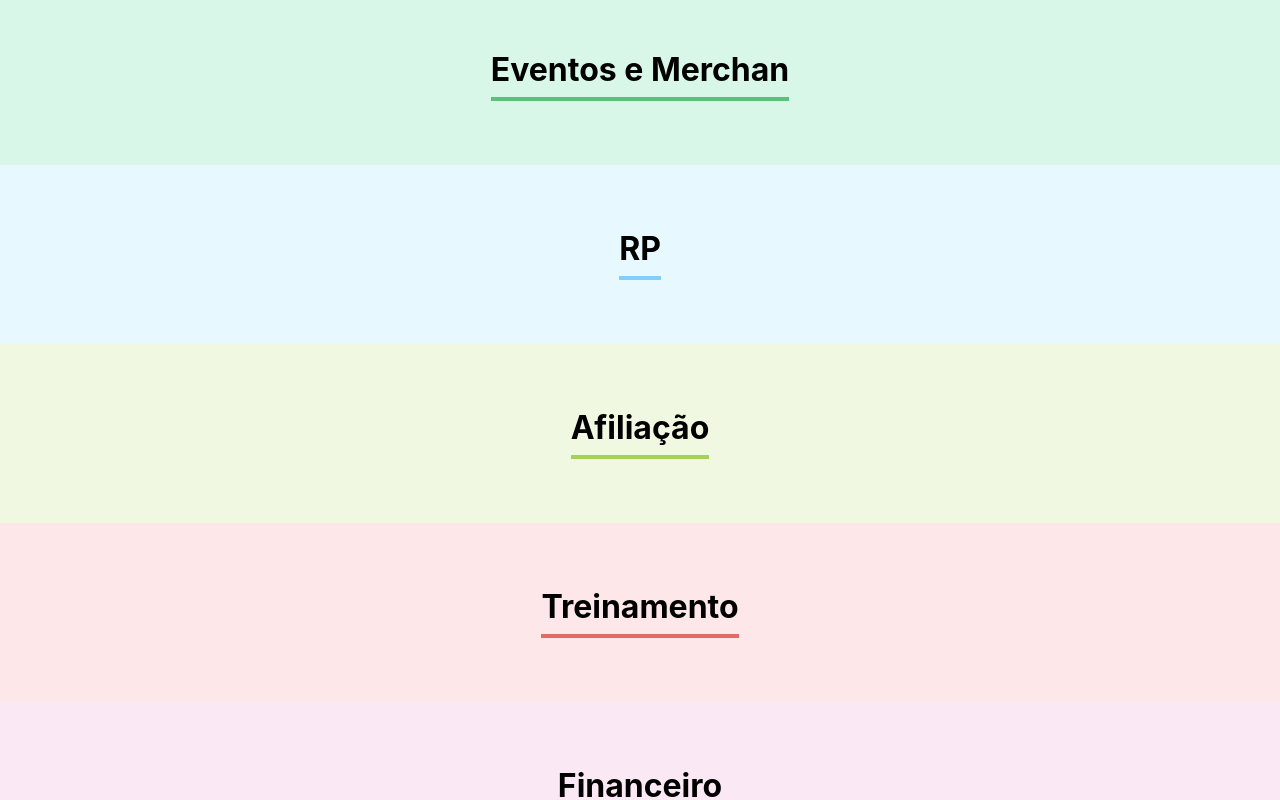
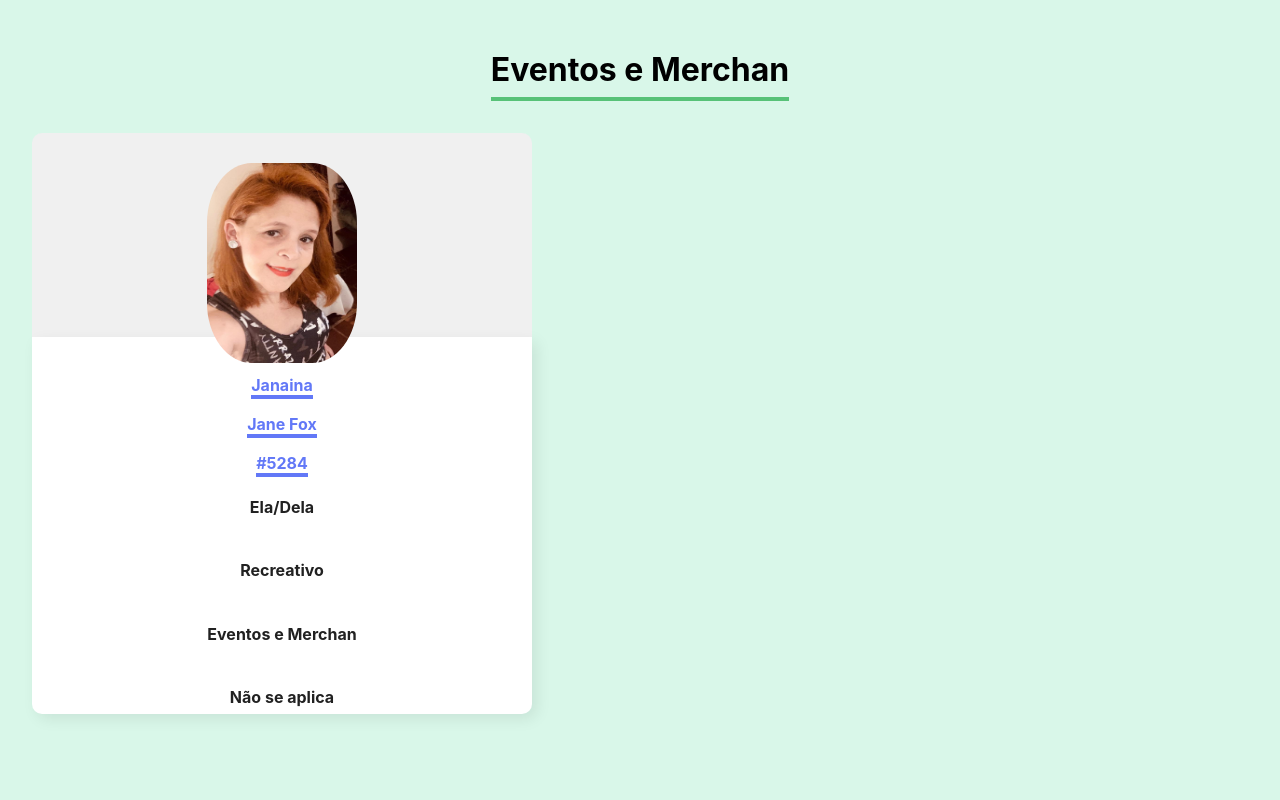
Before and after one commit to JanainaSoul/react-organo-ladies, a React (Create React App) app: page / in a window 1280 px wide. Shown: the part 1780-2580 px from the top of the page. Built offline with nearby package versions, Linux system fonts and the light colour scheme.

Commit message:
criando card do membro

```diff
--- a/src/componentes/Comite/index.js
+++ b/src/componentes/Comite/index.js
@@ -1,3 +1,4 @@
+import Membro from '../Membro'
 import './Comite.css'
 
 const Comite = (props) => { //dumb component
@@ -6,6 +7,8 @@ const Comite = (props) => { //dumb component
     return (
         <section className="comite" style={css}>
             <h3 style={{borderColor:props.corPrimaria}}>{props.nome}</h3>
+            <Membro />
+            <Membro />
         </section>
     )
 }
--- /dev/null
+++ b/src/componentes/Membro/Membro.css
@@ -0,0 +1,45 @@
+.membro {
+    width: 500px;
+    height: 1000px;
+}
+
+.membro .cabecalho {
+    background-color:  #F0F0F0;
+    border-radius: 10px 10px 0px 0px;
+}
+.membro img {
+    width: 150px;
+    height: 200px;
+    border-radius: 30%;
+    position: relative;
+    bottom: -30px;
+}
+
+.membro .rodape {
+    background: #FFFFFF;
+    box-shadow: 5px 5px 15px rgba(0, 0, 0, 0.08);
+    border-radius: 0px 0px 10px 10px;
+    padding-top: 25px;
+    padding-bottom: 2px;
+}
+
+.membro .rodape h3 {
+    color: #6278F7;
+    font-size: 16px;
+    line-height: 15px;
+    font-weight: bold;
+    padding-bottom: 2px;
+    margin-bottom: 2px;
+}
+
+.membro .rodape h4 {
+    font-size: 16px;
+    line-height: 15px;
+    color: #212121;
+    padding: 0 4px;
+    padding-bottom: 5px;
+    margin-bottom: 2px;
+
+
+
+}
--- /dev/null
+++ b/src/componentes/Membro/index.js
@@ -0,0 +1,22 @@
+import './Membro.css'
+
+const Membro = () => {
+    return (
+        <div className="membro">
+            <div className="cabecalho">
+                <img src='./imagens/Fotos/Jana.jpg' alt='Janaina Soul'/>
+            </div>
+            <div className="rodape">
+                <h3>Janaina</h3><br></br>
+                <h3>Jane Fox</h3><br></br>
+                <h3> #5284</h3><br></br>
+                <h4> Ela/Dela</h4><br></br>
+                <h4> Recreativo</h4><br></br>
+                <h4> Eventos e Merchan</h4><br></br>
+                <h4> Não se aplica</h4>
+            </div>
+        </div>
+    )
+}
+
+export default Membro
```
